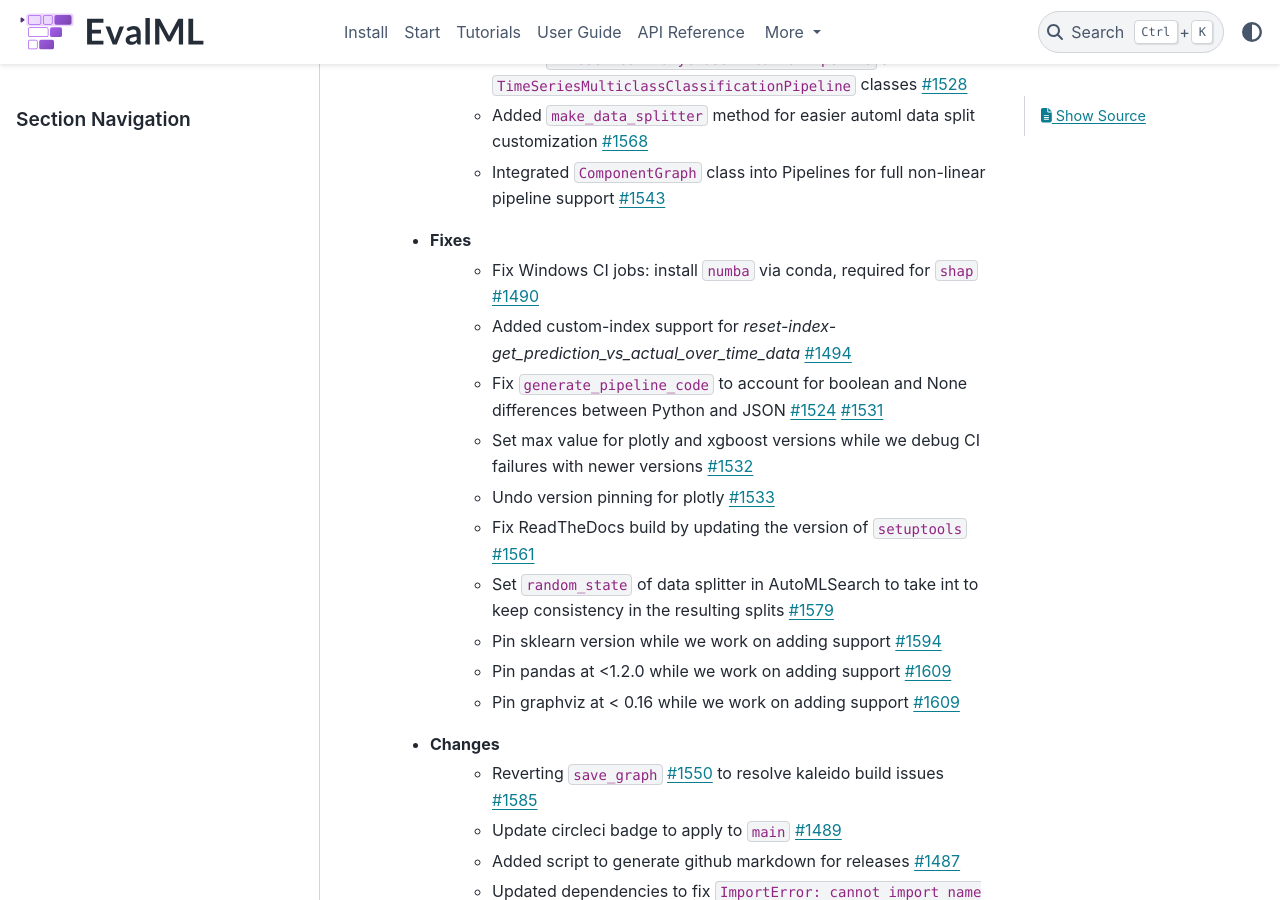
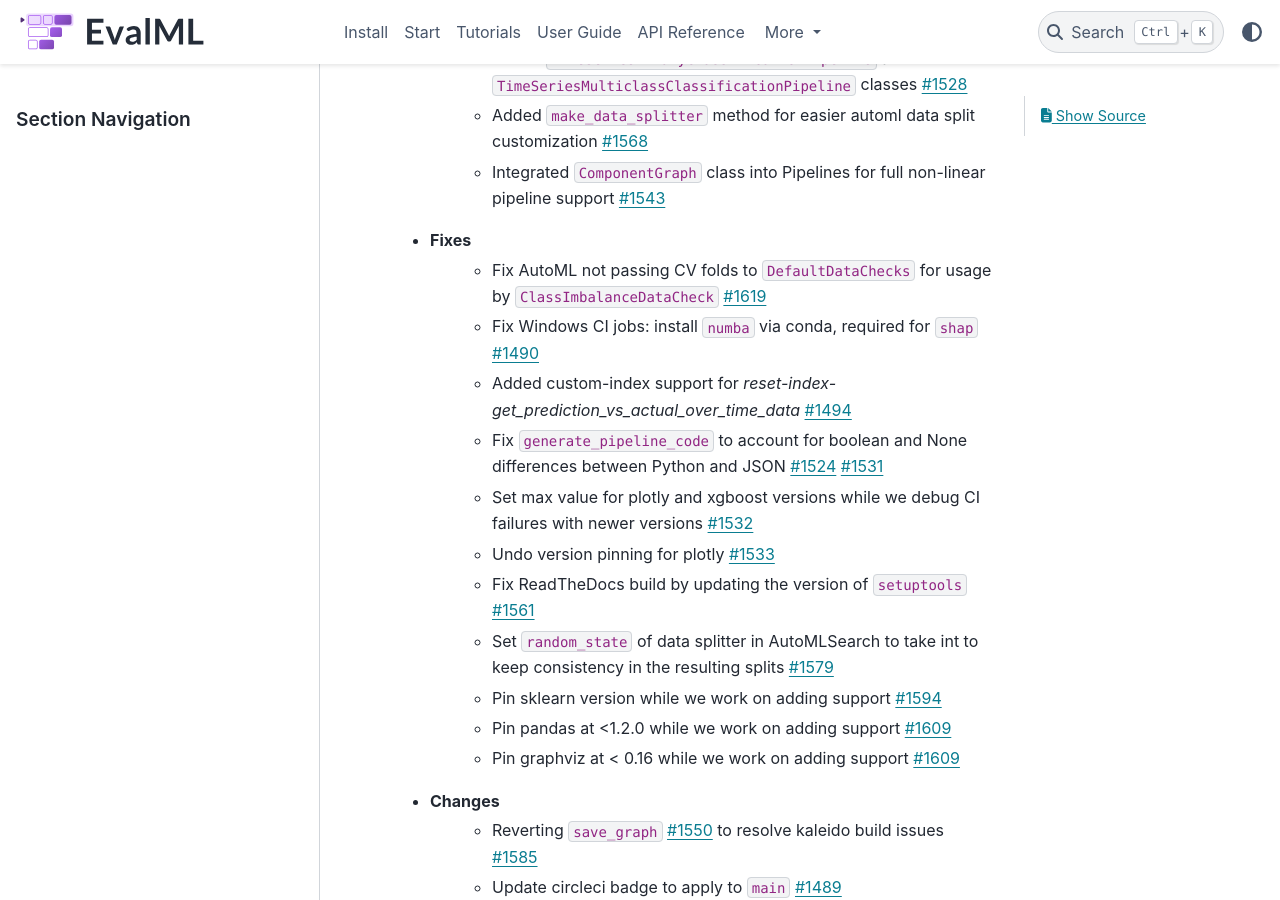
Before and after one commit to alteryx/evalml, a Sphinx documentation site: the page built from docs/source/release_notes.rst, in a window 1280 px wide and 900 px high, scrolled down 1079 px. Built offline with Sphinx 7.4.7 and the PyData theme 0.15.4, drawn with Linux system fonts in a browser that asks for light colours; comment, search, counter and statistics services are not loaded.

Commit message:
release notes

```diff
--- a/docs/source/release_notes.rst
+++ b/docs/source/release_notes.rst
@@ -23,6 +23,7 @@ Release Notes
         * Added ``make_data_splitter`` method for easier automl data split customization :pr:`1568`
         * Integrated ``ComponentGraph`` class into Pipelines for full non-linear pipeline support :pr:`1543`
     * Fixes
+        * Fix AutoML not passing CV folds to ``DefaultDataChecks`` for usage by ``ClassImbalanceDataCheck`` :pr:`1619`
         * Fix Windows CI jobs: install ``numba`` via conda, required for ``shap`` :pr:`1490`
         * Added custom-index support for `reset-index-get_prediction_vs_actual_over_time_data` :pr:`1494`
         * Fix ``generate_pipeline_code`` to account for boolean and None differences between Python and JSON :pr:`1524` :pr:`1531`
```
